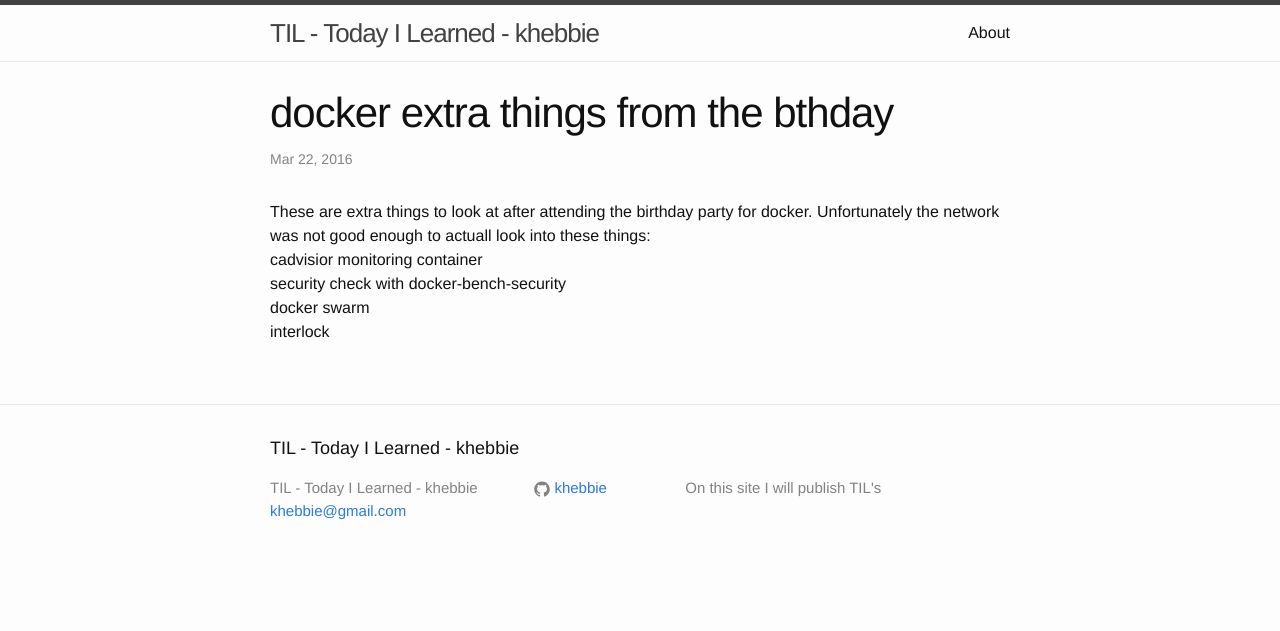
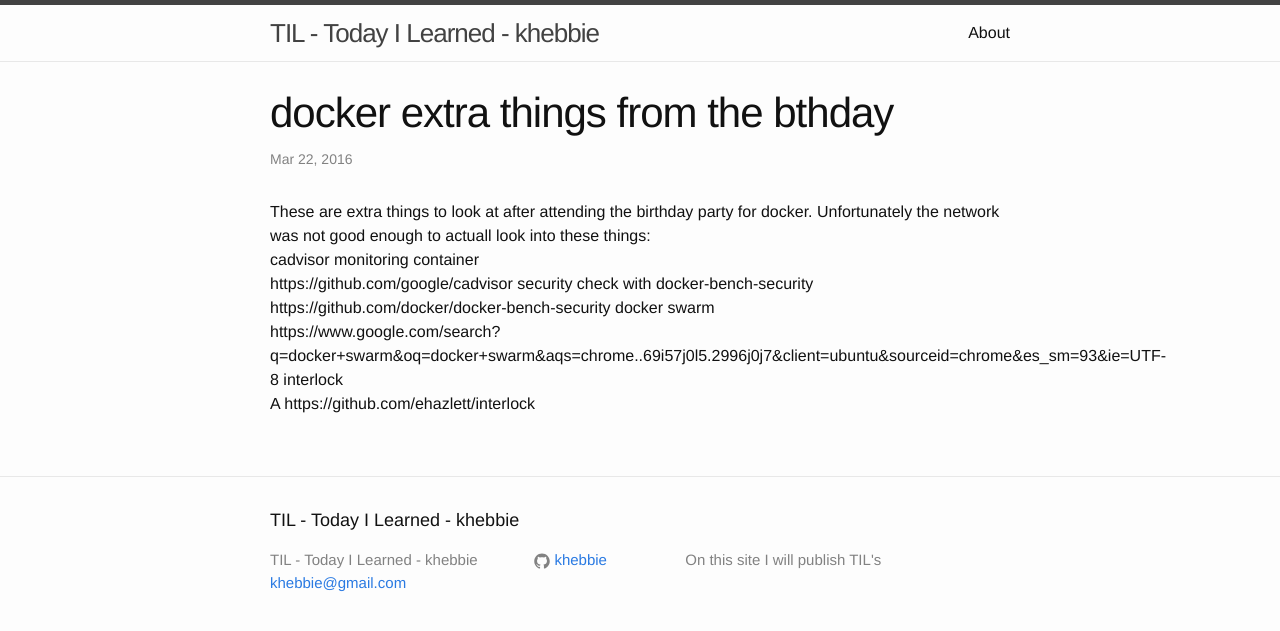
Before and after one commit to khebbie/khebbie.github.io, a Jekyll site: the page built from _posts/2016-03-22-docker-extra-things-from-the-bthday.md, in a window 1280 px wide. Shown: the top 631 px of the page. Built offline with Jekyll 4.4.1, drawn with Linux system fonts in a browser that asks for light colours.

Commit message:
now with links

```diff
--- a/_posts/2016-03-22-docker-extra-things-from-the-bthday.md
+++ b/_posts/2016-03-22-docker-extra-things-from-the-bthday.md
@@ -5,7 +5,12 @@ title: docker extra things from the bthday
 
 These are extra things to look at after attending the birthday party for docker.
 Unfortunately the network was not good enough to actuall look into these things:
-cadvisior monitoring container
+cadvisor monitoring container
+https://github.com/google/cadvisor
 security check with docker-bench-security
+https://github.com/docker/docker-bench-security
 docker swarm
+https://www.google.com/search?q=docker+swarm&oq=docker+swarm&aqs=chrome..69i57j0l5.2996j0j7&client=ubuntu&sourceid=chrome&es_sm=93&ie=UTF-8
 interlock
+A
+https://github.com/ehazlett/interlock
```
